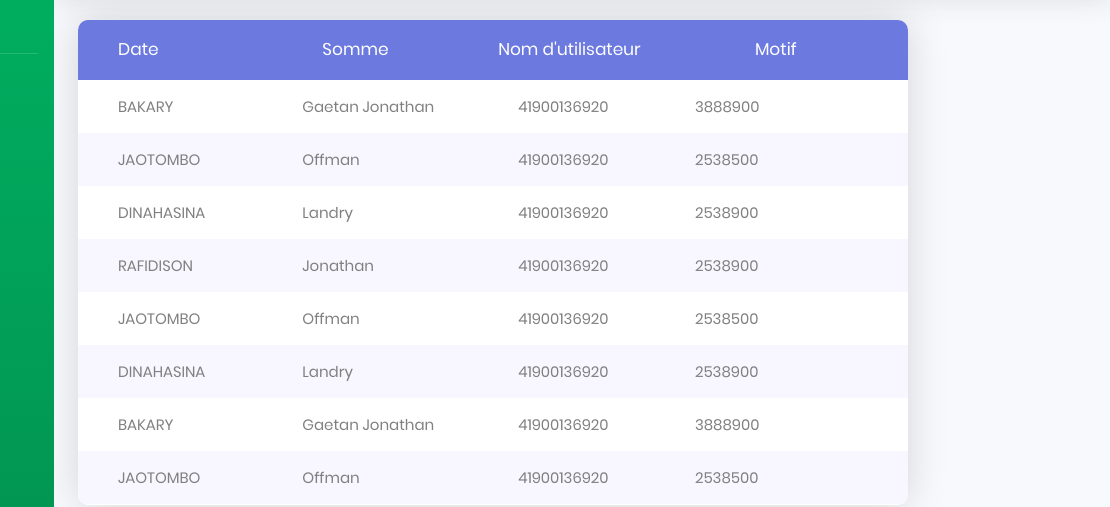
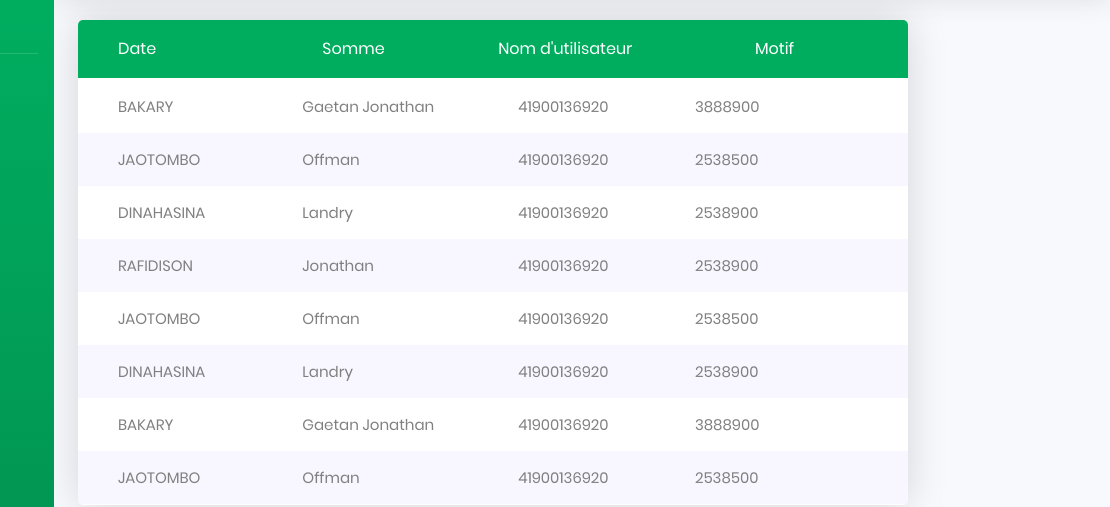
Before and after one commit to FoyerSociety/GFS-Electron, a website with bundled scripts: page view/transaction.html in a window 1280 px wide. Shown: the part 74-581 px from the top of the page, 170-1280 px from the left. Built offline with nearby package versions, Linux system fonts and the light colour scheme; a web font is replaced by a local one.

Commit message:
change color table

```diff
--- a/view/assets/css/table.css
+++ b/view/assets/css/table.css
@@ -1,6 +1,6 @@
 .head .column1, .head .column2, .head .column3, .head .column4{
   font-family: Poppins-Regular !important;
-  font-size: 17px !important;
+  font-size: 16px !important;
 }
 
 .body .column1, .body .column2, .body .column3, .body .column4{
@@ -162,8 +162,7 @@ th, td {
   font-size: 18px;
   color: #fff;
   line-height: 1.4;
-
-  background-color: #6c7ae0;
+  background-color: #00ad5f;
 }
 
 .table100.ver1 td {
@@ -180,7 +179,7 @@ th, td {
 /*---------------------------------------------*/
 
 .table100.ver1 {
-  border-radius: 10px;
+  border-radius: 5px;
   overflow: hidden;
   box-shadow: 0 0px 40px 0px rgba(0, 0, 0, 0.15);
   -moz-box-shadow: 0 0px 40px 0px rgba(0, 0, 0, 0.15);
```
